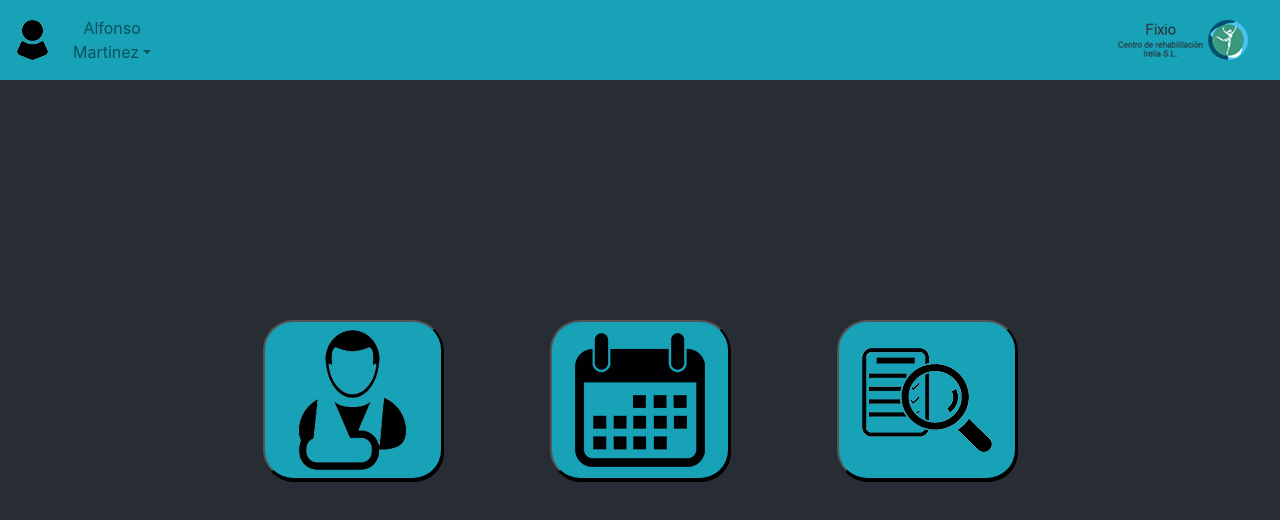
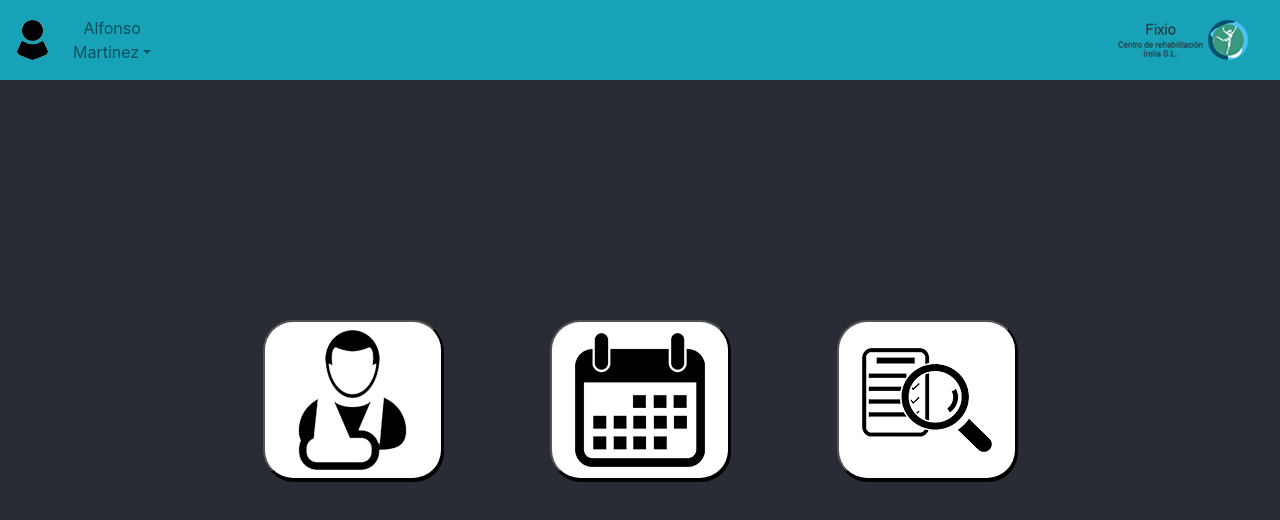
Before and after one commit to PlaMolina/Proyecto, a React (Create React App) app: page /menu in a window 1280 px wide. Shown: the top 520 px of the page. Built offline with nearby package versions, Linux system fonts and the light colour scheme.

Commit message:
color botones

```diff
--- a/src/BotonNuevo.jsx
+++ b/src/BotonNuevo.jsx
@@ -70,6 +70,7 @@ class BotonNuevo extends Component {
 
         }))
         .catch(error => console.log("se ha producido un error: ", error));
+        alert('Guardado!')
 
       }
 
--- a/src/styles/Botonesmenu.css
+++ b/src/styles/Botonesmenu.css
@@ -16,7 +16,7 @@
      height: 160px;
      width: 180px;
      border-radius: 30px;
-     background-color: rgb(23, 162, 184);
+     background-color: white;
      box-shadow: rgb(0, 0, 0) 1px 2px;
      text-align: center;
      display: inline-block;
```
